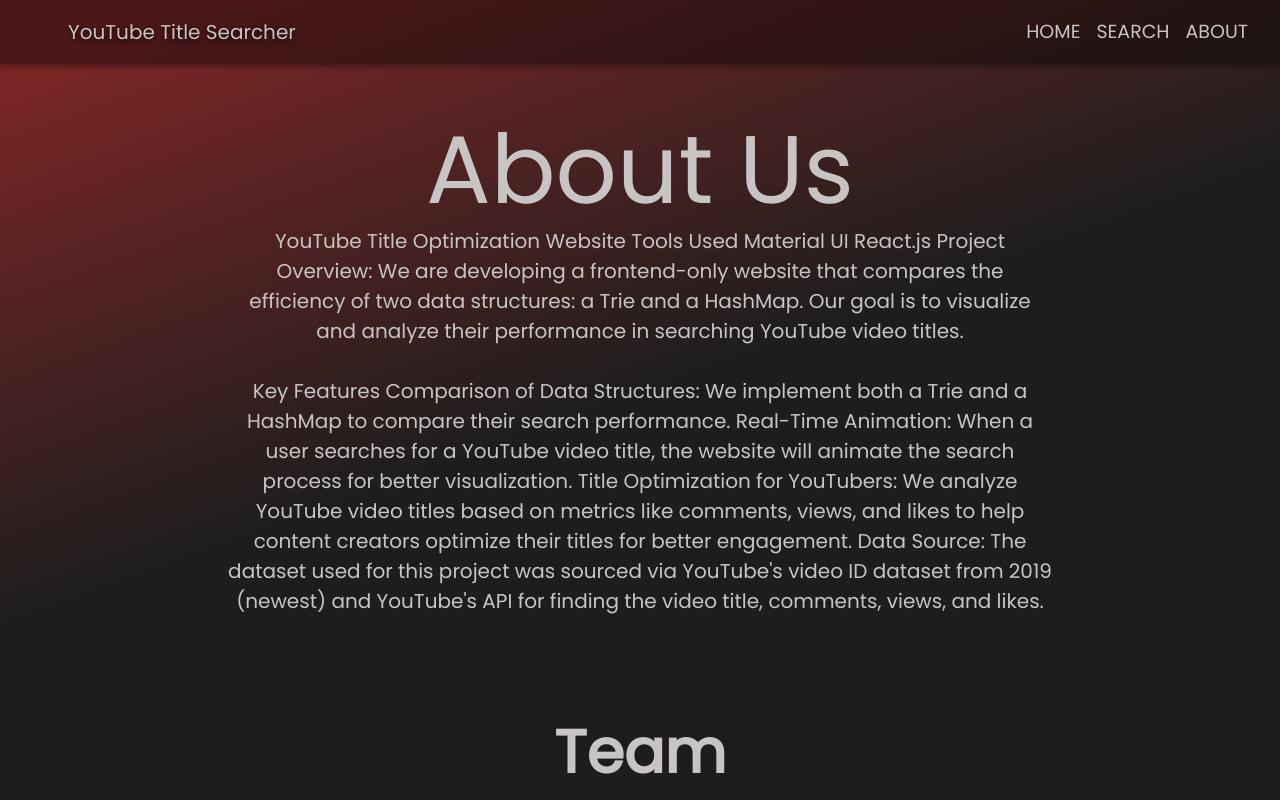
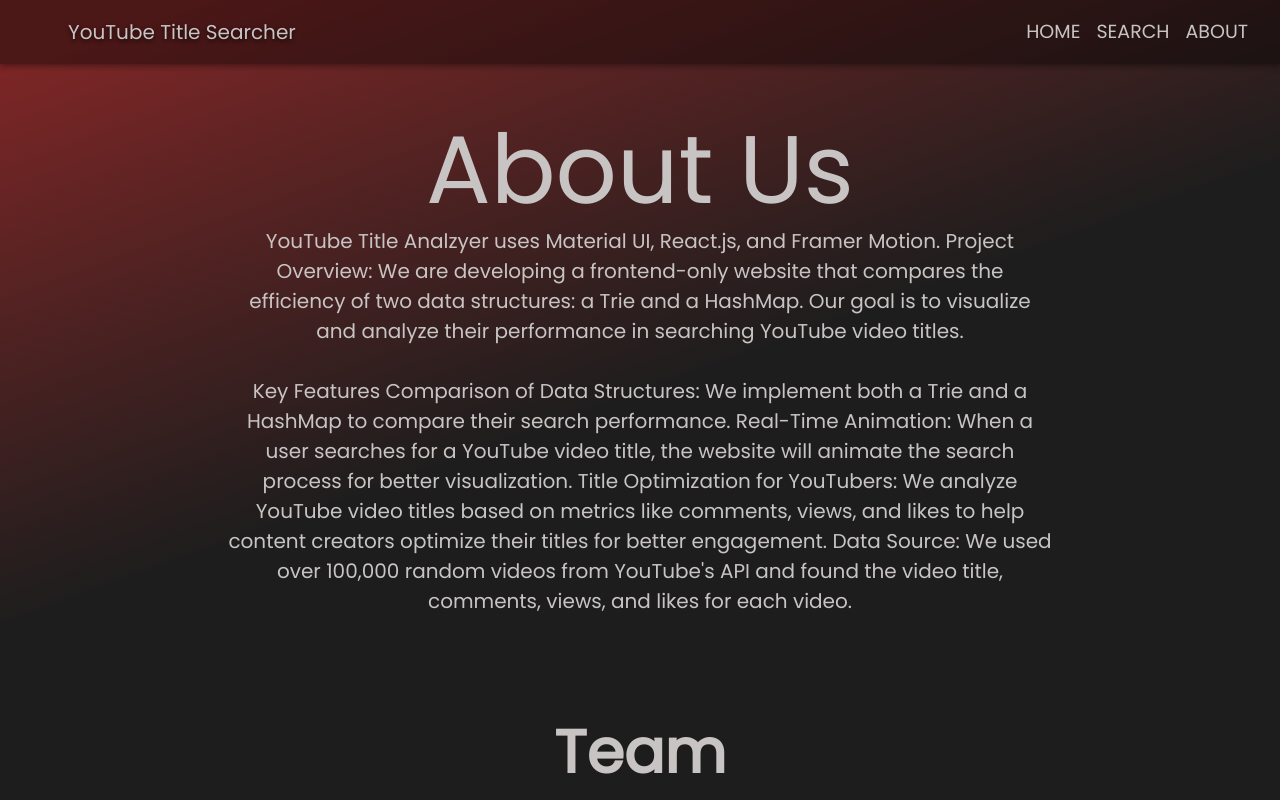
Before and after one commit to E53klasky/YouTubeTitleSearcher, a React (Create React App) app in the folder my-app/: page /about in a window 1280 px wide. Shown: the top 800 px of the page. Built offline with nearby package versions, Linux system fonts and the light colour scheme; no server answers; some icons are missing.

Commit message:
Adjusted about page website discription

```diff
--- a/my-app/src/components/aboutPage.js
+++ b/my-app/src/components/aboutPage.js
@@ -85,8 +85,8 @@
                             }}
                             color={whiteColor}
                         >
-                            YouTube Title Optimization Website Tools Used
-                            Material UI React.js Project Overview: We are
+                            YouTube Title Analzyer uses
+                            Material UI, React.js, and Framer Motion. Project Overview: We are
                             developing a frontend-only website that compares the
                             efficiency of two data structures: a Trie and a
                             HashMap. Our goal is to visualize and analyze their
@@ -101,11 +101,9 @@
                             Title Optimization for YouTubers: We analyze YouTube
                             video titles based on metrics like comments, views,
                             and likes to help content creators optimize their
-                            titles for better engagement. Data Source: The
-                            dataset used for this project was sourced via
-                            YouTube's video ID dataset from 2019 (newest) and
-                            YouTube's API for finding the video title, comments,
-                            views, and likes.
+                            titles for better engagement. Data Source: We used over 100,000 random videos from
+                            YouTube's API and found the video title, comments,
+                            views, and likes for each video.
                         </Typography>
                     </Box>
                     <Box>
```
